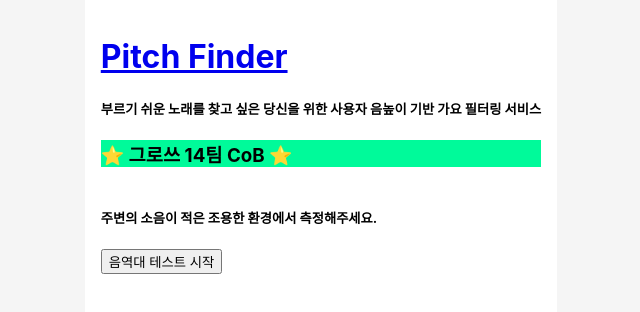
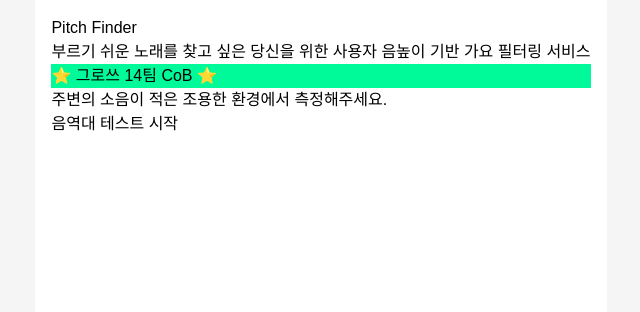
Before and after one commit to K-CoB/pitch-finder-frontend, a React (Create React App) app: page / in a window 1280 px wide. Shown: the top 312 px of the page, without its empty margins (319-959 px from the left). Built offline with nearby package versions, Linux system fonts and the light colour scheme.

Commit message:
💄style : TailwindCSS 전역 폰트 설정

```diff
--- a/src/index.css
+++ b/src/index.css
@@ -1,13 +1,8 @@
-body {
-  margin: 0;
-  font-family: -apple-system, BlinkMacSystemFont, 'Segoe UI', 'Roboto', 'Oxygen',
-    'Ubuntu', 'Cantarell', 'Fira Sans', 'Droid Sans', 'Helvetica Neue',
-    sans-serif;
-  -webkit-font-smoothing: antialiased;
-  -moz-osx-font-smoothing: grayscale;
+@tailwind base;
+@import url("https://fonts.googleapis.com/css2?family=Ubuntu:ital,wght@0,300;0,400;0,500;0,700;1,300;1,400;1,500;1,700&display=swap");
+
+@layer base {
+  html {
+    font-family: "Ubuntu", sans-serif;
+  }
 }
-
-code {
-  font-family: source-code-pro, Menlo, Monaco, Consolas, 'Courier New',
-    monospace;
-}
```
